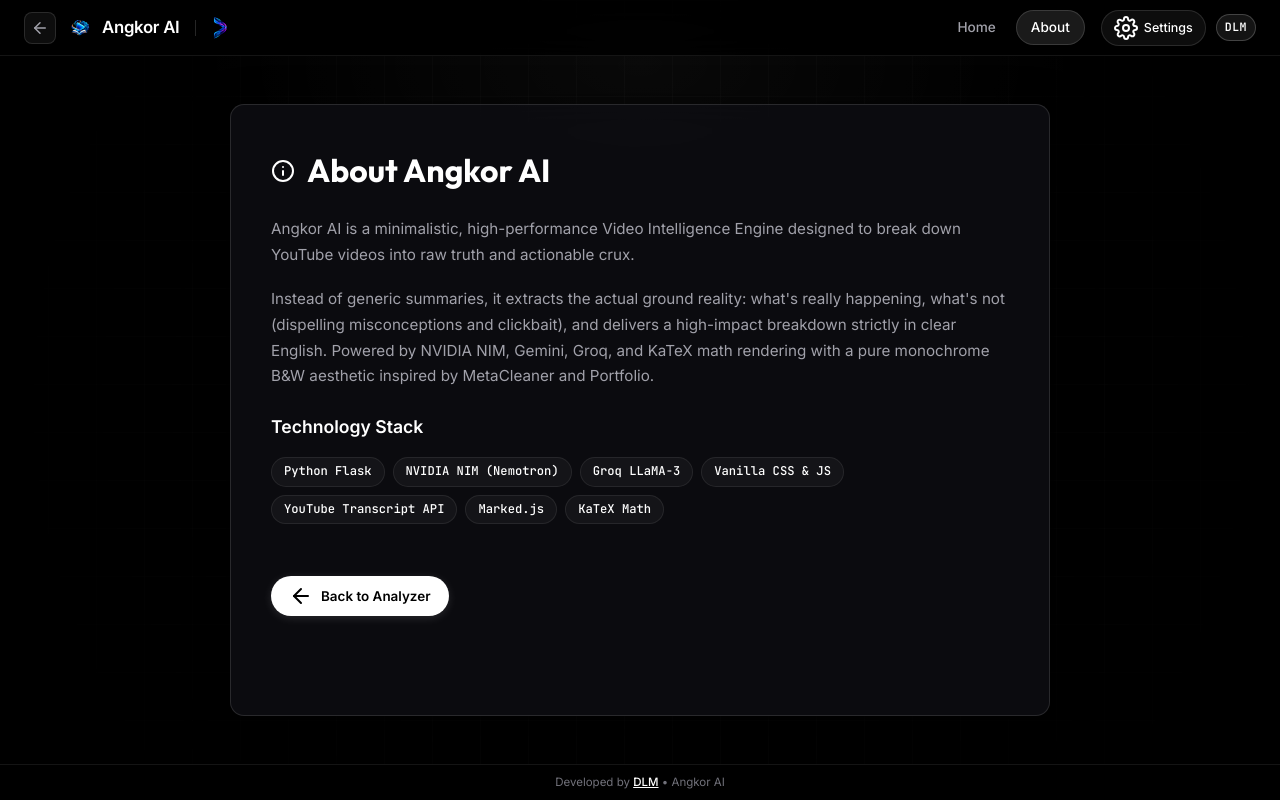
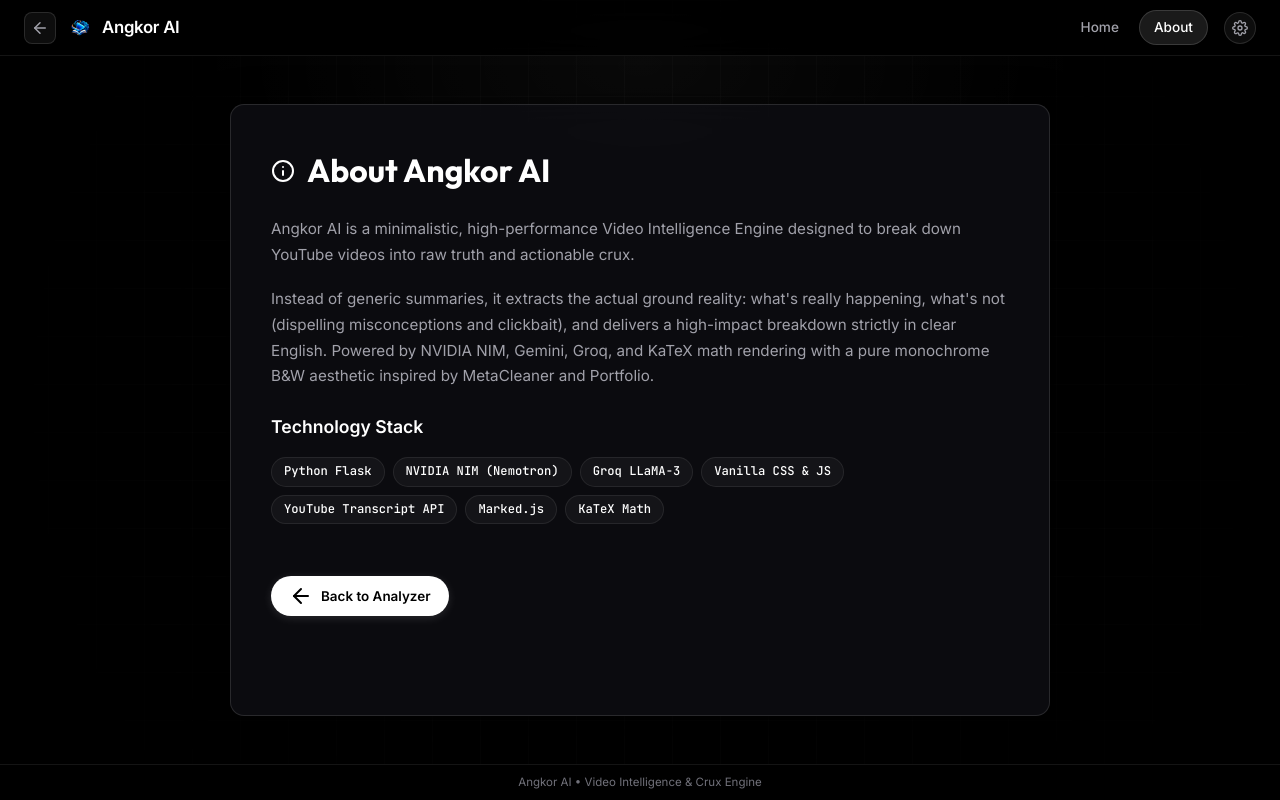
Before and after one commit to devakalpyrate/AngkorAI, a Flask app: page /about in a window 1280 px wide. Run offline with Flask 3, Linux system fonts and the light colour scheme; some libraries are stand-ins or nearby versions.

Commit message:
style(navbar): use icon-only settings button, remove GitHub and DLM branding

```diff
--- a/app.py
+++ b/app.py
@@ -32,6 +32,8 @@ app = Flask(
     static_folder=os.path.join(BASE_DIR, 'static'),
     template_folder=os.path.join(BASE_DIR, 'templates')
 )
+app.config['TEMPLATES_AUTO_RELOAD'] = True
+app.config['SEND_FILE_MAX_AGE_DEFAULT'] = 0
 
 
 @app.route('/static/<path:filename>')
--- a/static/css/about.css
+++ b/static/css/about.css
@@ -227,26 +227,29 @@ body {
 .nav-settings-btn {
     display: inline-flex;
     align-items: center;
-    gap: 6px;
+    justify-content: center;
+    width: 32px;
+    height: 32px;
+    min-width: 32px;
     background: rgba(255, 255, 255, 0.05);
     border: 1px solid var(--border-color);
-    border-radius: var(--radius-pill);
-    padding: 5px 12px;
-    color: var(--text-primary);
-    font-size: 0.78rem;
-    font-weight: 500;
+    border-radius: 50%;
+    color: var(--text-secondary);
+    padding: 0;
     cursor: pointer;
     transition: var(--transition);
     text-decoration: none;
 }
 .nav-settings-btn:hover {
-    background: rgba(255, 255, 255, 0.12);
-    border-color: var(--border-hover);
-    transform: translateY(-1px);
+    background: rgba(255, 255, 255, 0.15);
+    border-color: rgba(255, 255, 255, 0.35);
+    color: var(--text-primary);
+    transform: translateY(-1px) rotate(25deg);
 }
-.nav-settings-btn i {
-    width: 13px;
-    height: 13px;
+.nav-settings-btn i,
+.nav-settings-btn svg {
+    width: 16px;
+    height: 16px;
 }
 
 .github-btn {
--- a/templates/about.html
+++ b/templates/about.html
@@ -13,7 +13,7 @@
     <link rel="preconnect" href="https://fonts.gstatic.com" crossorigin>
     <link href="https://fonts.googleapis.com/css2?family=Inter:wght@300;400;500;600;700&family=JetBrains+Mono:wght@400;500;600&family=Outfit:wght@400;500;600;700;800&display=swap" rel="stylesheet">
     <script src="https://cdn.jsdelivr.net/npm/feather-icons/dist/feather.min.js"></script>
-    <link rel="stylesheet" href="{{ url_for('static', filename='css/about.css') }}?v=3.4">
+    <link rel="stylesheet" href="{{ url_for('static', filename='css/about.css') }}?v=3.6">
     <script>
         if (window.innerWidth <= 960) {
             window.location.replace('/home');
@@ -35,10 +35,6 @@
                     <img src="{{ url_for('static', filename='images/logo.png') }}" alt="Angkor AI Logo" class="project-logo">
                     <span>Angkor AI</span>
                 </a>
-                <span class="nav-brand-divider"></span>
-                <a href="https://itsme-gilt.vercel.app" target="_blank" rel="noopener noreferrer" class="nav-brand-emblem-link" title="Developed by DLM">
-                    <img src="{{ url_for('static', filename='images/dlm.png') }}" alt="DLM" class="nav-brand-emblem">
-                </a>
             </div>
             <div class="navbar-right">
                 <nav class="nav-links">
@@ -46,12 +42,8 @@
                     <a href="/about" class="nav-link active">About</a>
                 </nav>
                 <div class="nav-actions">
-                    <a href="/home" class="nav-settings-btn" title="Settings & Data Vault">
+                    <a href="/home" class="nav-settings-btn" title="Settings & Data Vault" aria-label="Settings">
                         <i data-feather="settings"></i>
-                        <span>Settings</span>
-                    </a>
-                    <a href="https://itsme-gilt.vercel.app" target="_blank" rel="noopener noreferrer" class="dlm-badge" title="Developed by DLM">
-                        <span class="dlm-pill">DLM</span>
                     </a>
                 </div>
             </div>
@@ -79,7 +71,7 @@
 
     <!-- Footer Bar -->
     <footer class="footer-bar">
-        <p>Developed by <a href="https://itsme-gilt.vercel.app" target="_blank" rel="noopener noreferrer">DLM</a> &bull; Angkor AI</p>
+        <p>Angkor AI &bull; Video Intelligence & Crux Engine</p>
     </footer>
 
     <script src="{{ url_for('static', filename='js/about.js') }}"></script>
```
Also changed, not shown: static/css/index.css (+32 -4 lines), templates/index.html (+4 -12 lines).
